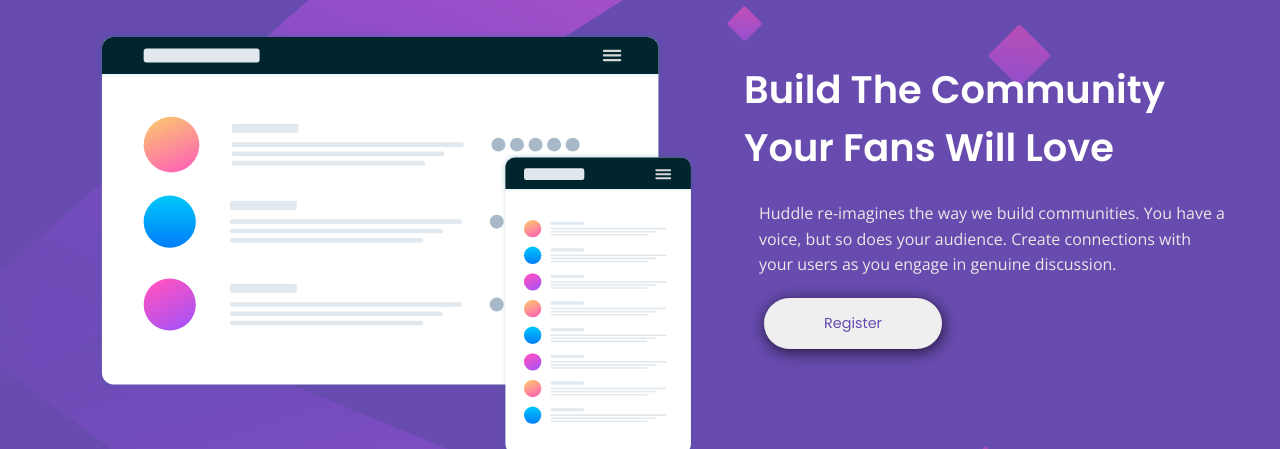
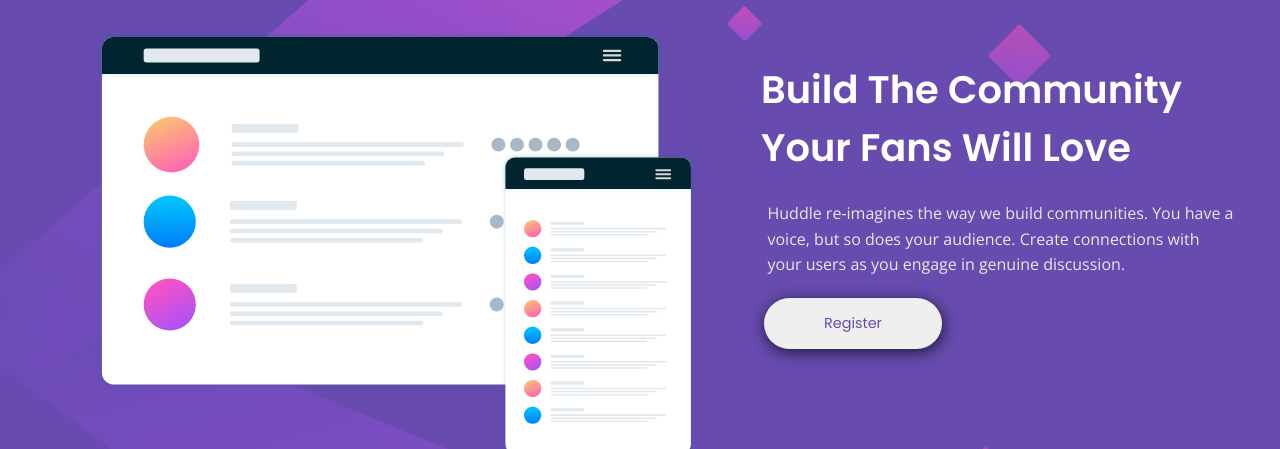
Before and after one commit to ajibona/huddle, a plain HTML site: page index.html in a window 1280 px wide. Shown: the part 108-557 px from the top of the page. Drawn offline with nearby package versions, Linux system fonts and the light colour scheme.

Commit message:
Update style.css

```diff
--- a/style.css
+++ b/style.css
@@ -27,7 +27,7 @@
         background-image: url("images/bg-mobile.svg");
         background-position:center right;
         background-repeat: no-repeat;
-        background-size: 1100px;
+        background-size: 1100px
     }
 
 
@@ -98,7 +98,8 @@
         font-weight: var(--ff-light);
         line-height: 1.6;
         margin-bottom: 25px;
-        font-family: "Open Sans", sans-serif
+        font-family: "Open Sans", sans-serif;
+
     }
 
     .details{
@@ -224,6 +225,7 @@
         text-align: left;
         font-weight: var(--ff-normal);
         margin-bottom: 25px;
+        margin-left: 17px;
     }
 
     p{
```
